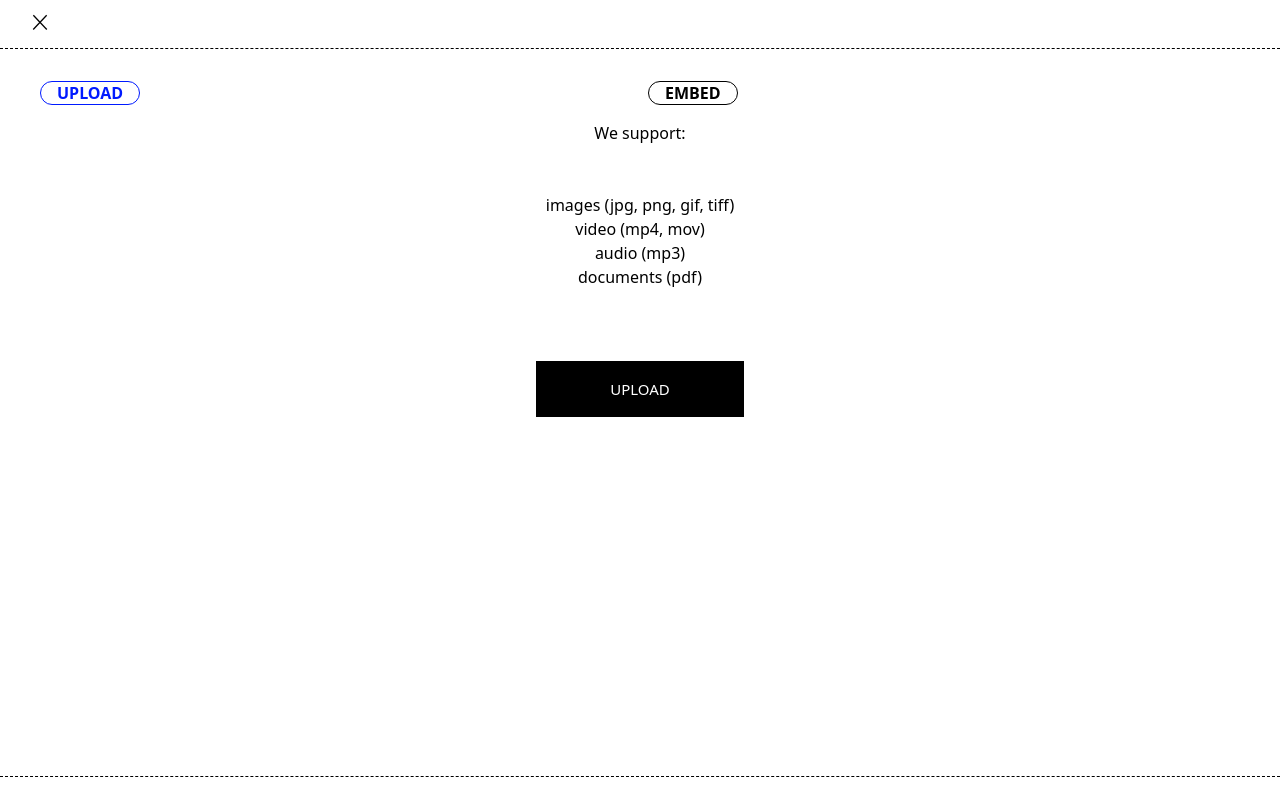
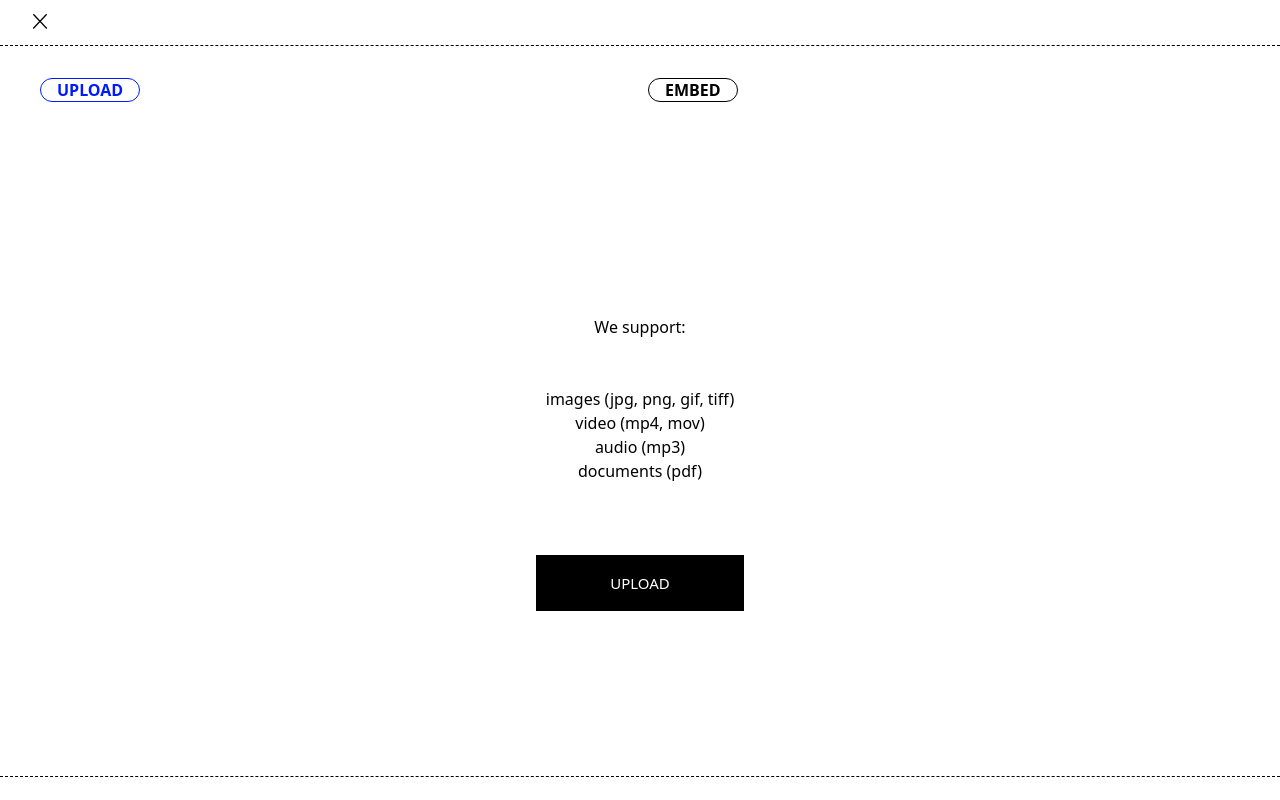
Before and after one commit to outputfield/outputfield_deprecated, a Next.js app: page /create-account in a window 1280 px wide. Both pictures are taken after typing "Sample", "Sample", "Sample", "Sample", "Sample", "Sample" into the empty fields and a click on the button 41 px from the left and 1190 px from the top of the page. Shown: the part 790-1590 px from the top of the page. Built offline with nearby package versions, Linux system fonts and the light colour scheme.

Commit message:
vert centering on upload panels

```diff
--- a/components/ProfileForm/index.tsx
+++ b/components/ProfileForm/index.tsx
@@ -236,7 +236,7 @@ export default function ProfileForm({ onSubmit, isSubmitting, profileData }: Pro
         {/* Full-screen container to center the panel */}
         <div className="fixed inset-0 flex items-center justify-center ">
           {/* The actual dialog panel  */}
-          <Dialog.Panel className="mx-auto max-w-sm bg-white h-screen min-w-full">
+          <Dialog.Panel className="flex flex-col mx-auto max-w-sm bg-white h-screen min-w-full">
             <div className="h-12 sm:ml-4 flex items-center justify-between relative">
               <button
                 className='px-4'
@@ -248,7 +248,7 @@ export default function ProfileForm({ onSubmit, isSubmitting, profileData }: Pro
                 <Image src="/closeIcon.svg" alt="close" width={16} height={16} />
               </button>
             </div>
-            <div className='px-2 py-8 border-t border-black border-dashed'>
+            <div className='h-full px-2 py-8 border-t border-black border-dashed'>
               <TabView headers={['Upload', 'Embed']}>
                 <UploadPanel handleUploadWork={handleUploadWork} uploadNum={uploadNum} />
                 <EmbedPanel handleEmbedWork={handleEmbedWork} />
--- a/components/ProfileForm/uploadPanel.tsx
+++ b/components/ProfileForm/uploadPanel.tsx
@@ -19,7 +19,7 @@ export default function UploadPanel({
   })
   MemoDropzoneComponent.displayName = 'MemoDropzoneComponent'
   return (
-    <div className="h-full text-center flex-col items-center justify-center">
+    <div className="text-center">
       <p>
         We support:
       </p>
--- a/components/tabView/tabView.component.tsx
+++ b/components/tabView/tabView.component.tsx
@@ -43,7 +43,12 @@ const TabView: React.FC<Props> = ({ headers, children }) => {
           </Tab>
         ))}
       </Tab.List>
-      <Tab.Panels className='h-full'>
+      <Tab.Panels className={`
+        h-full
+        flex
+        items-center
+        justify-center
+      `}>
         {children.map((panel, index) => (
           <Tab.Panel
             id={`${index}`}
```
